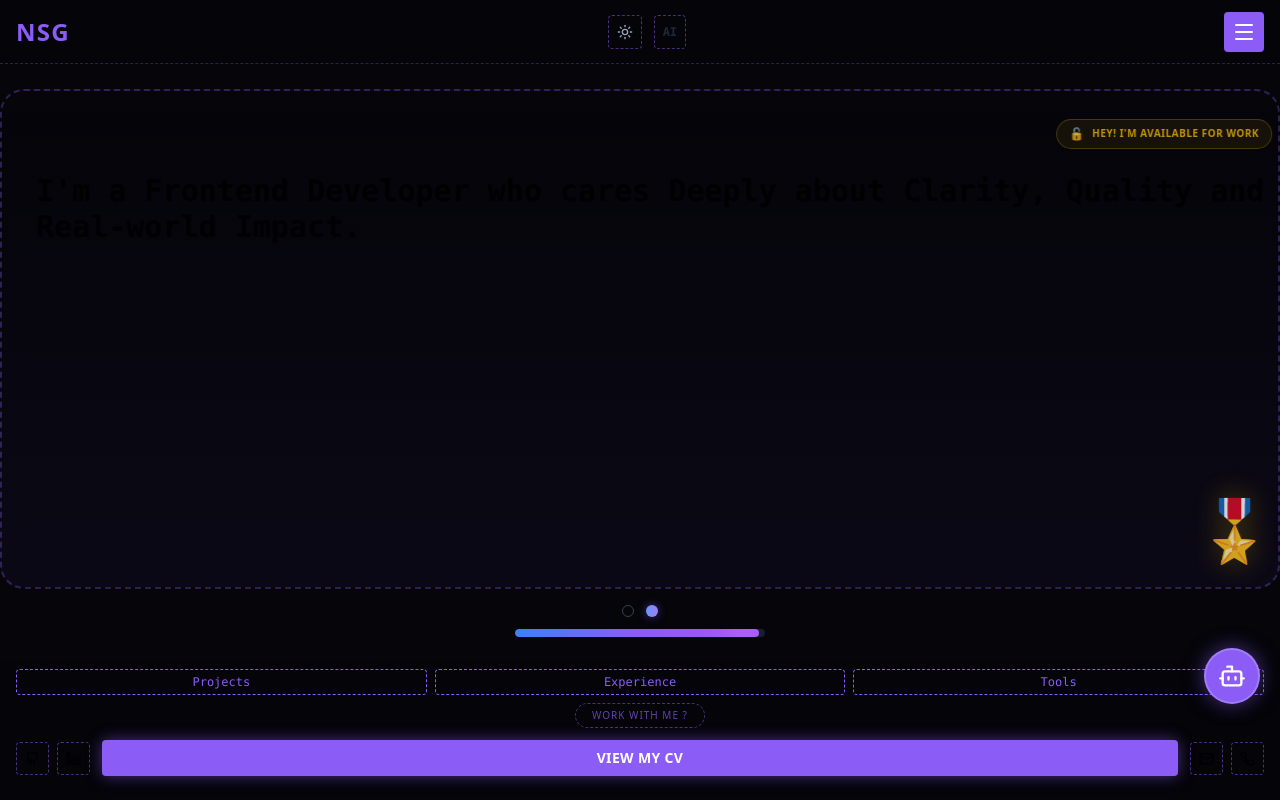
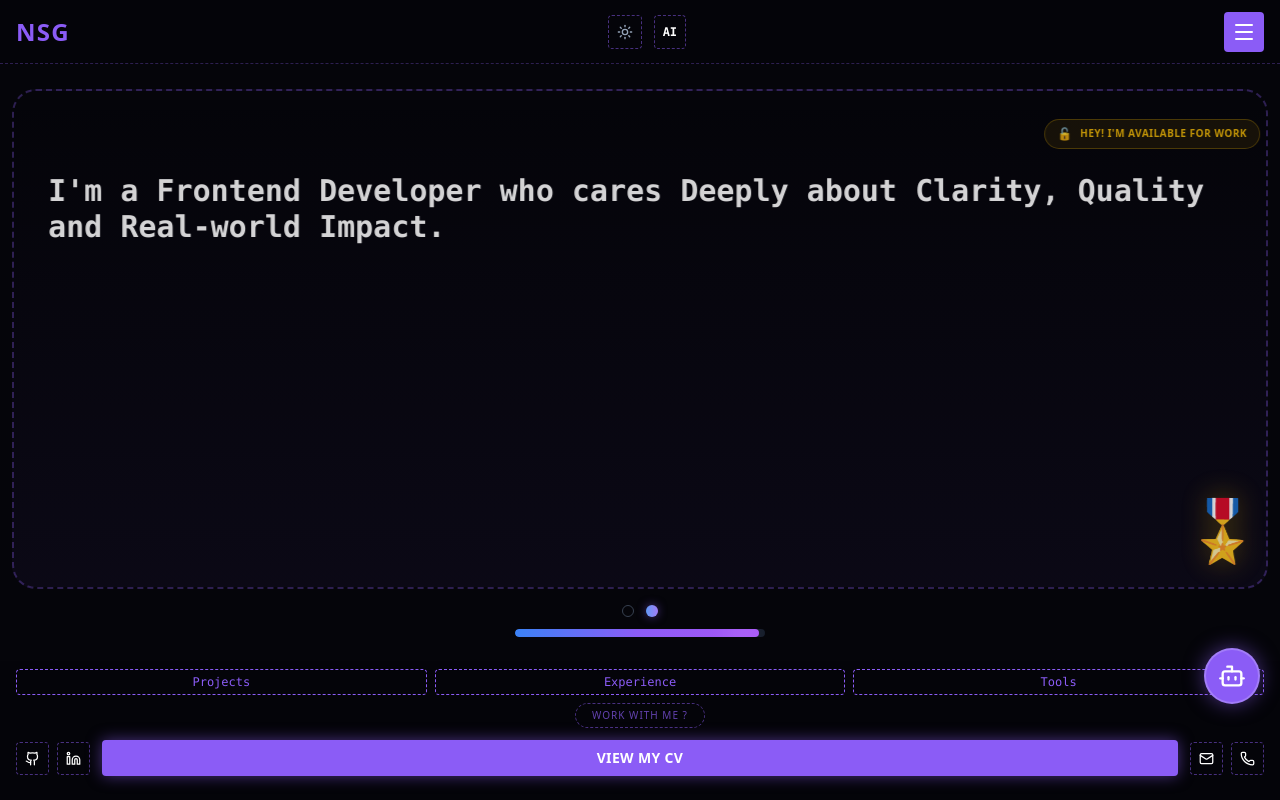
Before and after one commit to nenshallom/portfolio, a Next.js app: page / in a window 1280 px wide. Built offline with nearby package versions, Linux system fonts and the light colour scheme.

Commit message:
Fix: light theme

```diff
--- a/app/page.tsx
+++ b/app/page.tsx
@@ -60,7 +60,7 @@ export default function Home() {
   return (
     // 1. Reduced top padding (pt-8 -> pt-4)
     // 2. Added 'no-scrollbar' class to hide the scrolling bar
-    <div className="pt-4 flex flex-col items-center h-full justify-center no-scrollbar">
+    <div className="px-3 pt-4 flex flex-col items-center h-full justify-center no-scrollbar">
 
       {/* 3. CONTAINER HEIGHT CHANGE:
          Changed min-h-[500px] to h-[400px] (fixed compact height for mobile)
--- a/components/Footer.tsx
+++ b/components/Footer.tsx
@@ -36,10 +36,10 @@ export default function Footer() {
       <div className="flex items-center gap-3">
         {/* Socials */}
         <div className="flex gap-2">
-          <a href="https://github.com/nenshallom" target="_blank" className="p-2 border border-dashed border-primary/50 rounded text-white dark:text-black hover:text-primary hover:border-primary transition">
+          <a href="https://github.com/nenshallom" target="_blank" className="p-2 border border-dashed border-primary/50 rounded text-black dark:text-white hover:text-primary hover:border-primary transition">
             <Github size={15} />
           </a>
-          <a href="https://linkedin.com/in/nenshallom/" target="_blank" className="p-2 border border-dashed border-primary/50 rounded text-white dark:text-black hover:text-primary hover:border-primary transition">
+          <a href="https://linkedin.com/in/nenshallom/" target="_blank" className="p-2 border border-dashed border-primary/50 rounded text-black dark:text-white hover:text-primary hover:border-primary transition">
             <Linkedin size={15} />
           </a>
         </div>
@@ -51,10 +51,10 @@ export default function Footer() {
 
         {/* Contact */}
         <div className="flex gap-2">
-          <a href="mailto:sshallom92@email.com" className="p-2 border border-dashed border-primary/50 rounded text-white dark:text-black hover:text-primary hover:border-primary transition">
+          <a href="mailto:sshallom92@email.com" className="p-2 border border-dashed border-primary/50 rounded text-black dark:text-white hover:text-primary hover:border-primary transition">
             <Mail size={15} />
           </a>
-          <a href="tel:+2349065679171" className="p-2 border border-dashed border-primary/50 rounded text-white dark:text-black hover:text-primary hover:border-primary transition">
+          <a href="tel:+2349065679171" className="p-2 border border-dashed border-primary/50 rounded text-black dark:text-white hover:text-primary hover:border-primary transition">
             <Phone size={15} />
           </a>
         </div>
--- a/components/Header.tsx
+++ b/components/Header.tsx
@@ -48,7 +48,7 @@ export default function Header() {
           <button
             onClick={toggleAi}
             className={`p-2 border border-dashed border-primary/50 rounded transition font-mono text-xs font-bold flex items-center justify-center ${
-              isAiOpen ? "bg-primary text-white" : "hover:bg-primary/10 text-muted hover:text-white"
+              isAiOpen ? "bg-primary text-white" : "hover:bg-primary/10  hover:text-white"
             }`}
           >
             AI
--- a/components/home/SlideOne.tsx
+++ b/components/home/SlideOne.tsx
@@ -48,7 +48,7 @@ export default function SlideOne() {
       <h2 className="self-start text-2xl md:text-3xl font-bold text-black dark:text-white leading-snug font-mono relative z-10">
         Engineering Clean, <br />
         Beautiful & Performant <br />
-        Frontend for the Web
+        Web Solutions
       </h2>
 
        <div className="absolute top-0 right-0 w-40 h-40 bg-primary/10 rounded-full blur-3xl -z-0 pointer-events-none"></div>
--- a/components/home/SlideTwo.tsx
+++ b/components/home/SlideTwo.tsx
@@ -11,7 +11,7 @@ export default function SlideTwo() {
       </div>
 
       {/* Reduced text-3xl -> text-xl */}
-      <h2 className="text-xl md:text-3xl font-bold text-white dark:text-black leading-relaxed font-mono mb-8">
+      <h2 className="text-2xl md:text-3xl font-bold text-black dark:text-white leading-relaxed font-mono mb-8">
         I&apos;m a Frontend Developer who cares Deeply about Clarity, Quality and Real-world Impact.
       </h2>
 
```
